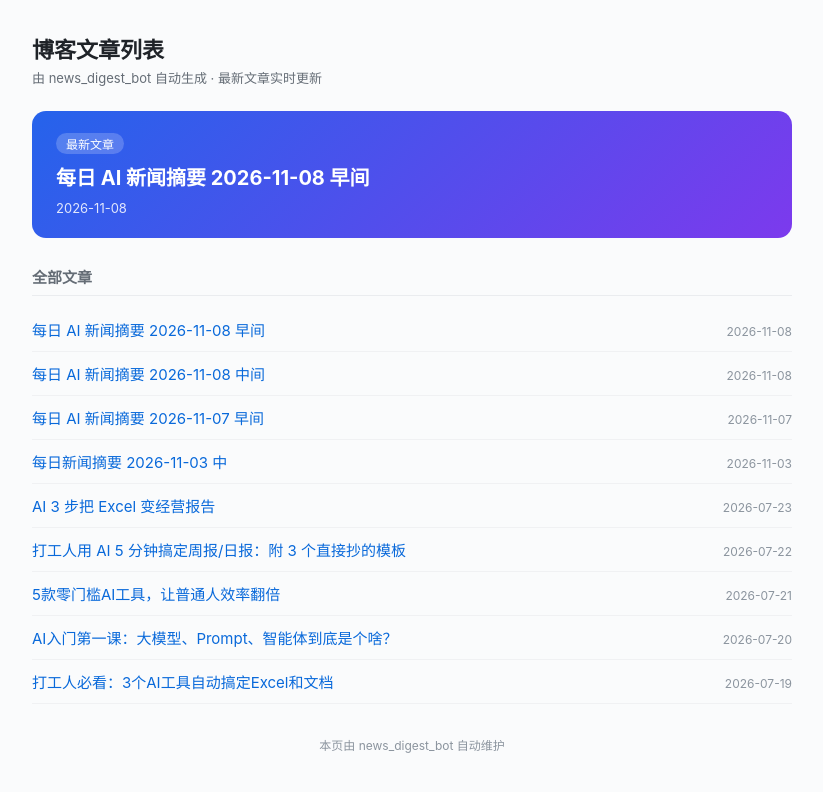
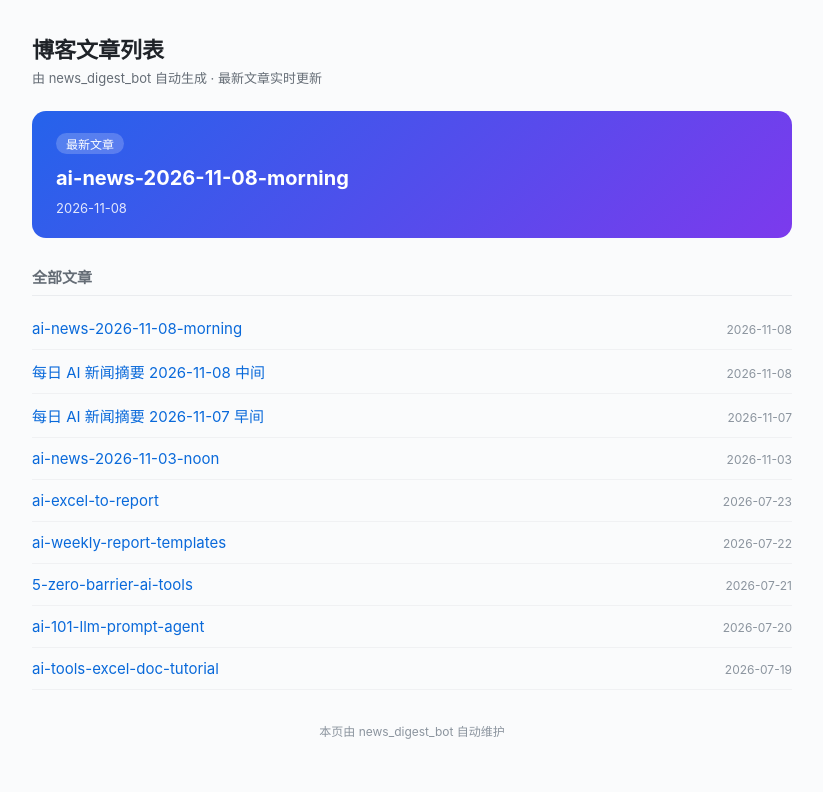
Before and after one commit to xiaoxiaoxiacom/xiaoxiaoxiacom.github.io, a Jekyll site: the page index.html, which Jekyll copies as it is, in a window 1280 px wide. Shown: the top 792 px of the page, without its empty margins (228-1051 px from the left). Built offline with Jekyll 4.4.1, drawn with Linux system fonts in a browser that asks for light colours.

Commit message:
auto: update index.html

```diff
--- a/index.html
+++ b/index.html
@@ -28,20 +28,20 @@
 
     <section class="hero">
       <div class="tag">最新文章</div>
-      <a class="hero-link" href="https://ai.miki.vip/2026/11/08/ai-news-2026-11-08-morning/">每日 AI 新闻摘要 2026-11-08 早间</a>
+      <a class="hero-link" href="https://ai.miki.vip/2026/11/08/ai-news-2026-11-08-morning/">ai-news-2026-11-08-morning</a>
       <div class="hero-date">2026-11-08</div>
     </section>
   <h2>全部文章</h2>
   <ul>
-      <li><a href="https://ai.miki.vip/2026/11/08/ai-news-2026-11-08-morning/">每日 AI 新闻摘要 2026-11-08 早间</a><span class="date">2026-11-08</span></li>
+      <li><a href="https://ai.miki.vip/2026/11/08/ai-news-2026-11-08-morning/">ai-news-2026-11-08-morning</a><span class="date">2026-11-08</span></li>
       <li><a href="https://ai.miki.vip/2026/11/08/ai-news-2026-11-08-noon/">每日 AI 新闻摘要 2026-11-08 中间</a><span class="date">2026-11-08</span></li>
       <li><a href="https://ai.miki.vip/2026/11/07/ai-news-2026-11-07-morning/">每日 AI 新闻摘要 2026-11-07 早间</a><span class="date">2026-11-07</span></li>
-      <li><a href="https://ai.miki.vip/2026/11/03/ai-news-2026-11-03-noon/">每日新闻摘要 2026-11-03 中</a><span class="date">2026-11-03</span></li>
-      <li><a href="https://ai.miki.vip/2026/07/23/ai-excel-to-report/">AI 3 步把 Excel 变经营报告</a><span class="date">2026-07-23</span></li>
-      <li><a href="https://ai.miki.vip/2026/07/22/ai-weekly-report-templates/">打工人用 AI 5 分钟搞定周报/日报：附 3 个直接抄的模板</a><span class="date">2026-07-22</span></li>
-      <li><a href="https://ai.miki.vip/2026/07/21/5-zero-barrier-ai-tools/">5款零门槛AI工具，让普通人效率翻倍</a><span class="date">2026-07-21</span></li>
-      <li><a href="https://ai.miki.vip/2026/07/20/ai-101-llm-prompt-agent/">AI入门第一课：大模型、Prompt、智能体到底是个啥？</a><span class="date">2026-07-20</span></li>
-      <li><a href="https://ai.miki.vip/2026/07/19/ai-tools-excel-doc-tutorial/">打工人必看：3个AI工具自动搞定Excel和文档</a><span class="date">2026-07-19</span></li>
+      <li><a href="https://ai.miki.vip/2026/11/03/ai-news-2026-11-03-noon/">ai-news-2026-11-03-noon</a><span class="date">2026-11-03</span></li>
+      <li><a href="https://ai.miki.vip/2026/07/23/ai-excel-to-report/">ai-excel-to-report</a><span class="date">2026-07-23</span></li>
+      <li><a href="https://ai.miki.vip/2026/07/22/ai-weekly-report-templates/">ai-weekly-report-templates</a><span class="date">2026-07-22</span></li>
+      <li><a href="https://ai.miki.vip/2026/07/21/5-zero-barrier-ai-tools/">5-zero-barrier-ai-tools</a><span class="date">2026-07-21</span></li>
+      <li><a href="https://ai.miki.vip/2026/07/20/ai-101-llm-prompt-agent/">ai-101-llm-prompt-agent</a><span class="date">2026-07-20</span></li>
+      <li><a href="https://ai.miki.vip/2026/07/19/ai-tools-excel-doc-tutorial/">ai-tools-excel-doc-tutorial</a><span class="date">2026-07-19</span></li>
   </ul>
   <footer>本页由 news_digest_bot 自动维护</footer>
 </body>
```
